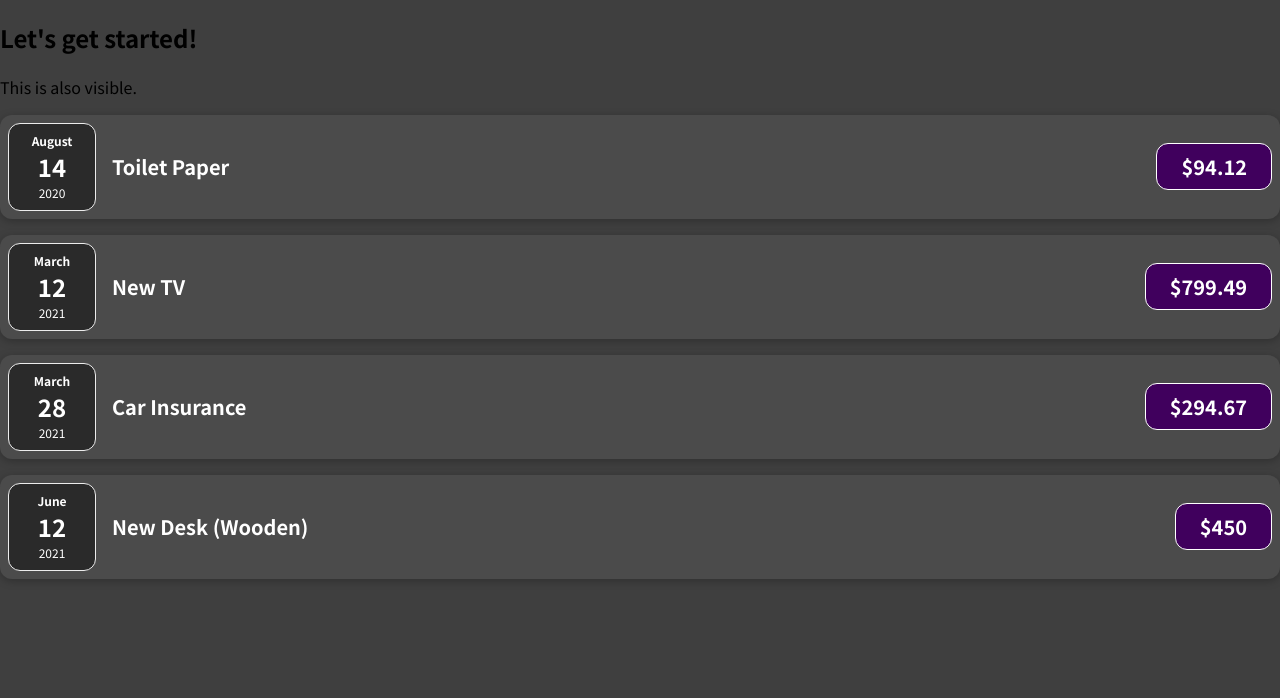
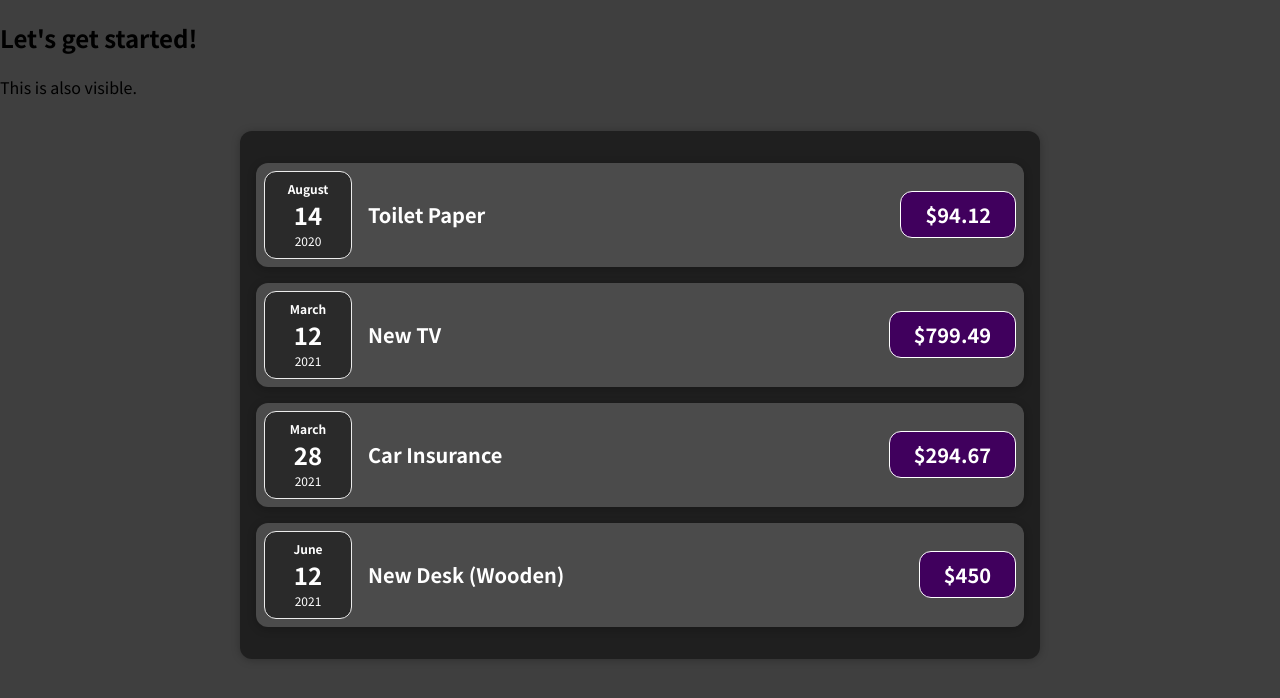
Before and after one commit to jeffjnunez/expense-tracker, a React (Create React App) app: page / in a window 1280 px wide. Shown: the top 698 px of the page. Built offline with nearby package versions, Linux system fonts and the light colour scheme; the HTML template or start-up script is replaced by a standard one.

Commit message:
038 - assignment1 - created Expenses component to wrap and map each ExpenseItem component

```diff
--- a/src/App.js
+++ b/src/App.js
@@ -1,7 +1,7 @@
-import ExpenseItem from './components/ExpenseItem';
+import Expenses from './components/Expenses';
 
 const App = () => {
-    const exp = [
+    const expenses = [
         {
             id: 'e1',
             title: 'Toilet Paper',
@@ -32,10 +32,7 @@
         <div>
             <h2>Let's get started!</h2>
             <p>This is also visible.</p>
-            <ExpenseItem id={exp[0].id} title={exp[0].title} amount={exp[0].amount} date={exp[0].date} />
-            <ExpenseItem id={exp[1].id} title={exp[1].title} amount={exp[1].amount} date={exp[1].date} />
-            <ExpenseItem id={exp[2].id} title={exp[2].title} amount={exp[2].amount} date={exp[2].date} />
-            <ExpenseItem id={exp[3].id} title={exp[3].title} amount={exp[3].amount} date={exp[3].date} />
+            <Expenses expenses={expenses} />
         </div>
     );
 }
--- /dev/null
+++ b/src/components/Expenses.css
@@ -0,0 +1,9 @@
+.expenses {
+    padding: 1rem;
+    background-color: rgb(31, 31, 31);
+    margin: 2rem auto;
+    width: 50rem;
+    max-width: 95%;
+    border-radius: 12px;
+    box-shadow: 0 1px 8px rgba(0, 0, 0, 0.25);
+}
--- /dev/null
+++ b/src/components/Expenses.js
@@ -0,0 +1,20 @@
+import ExpenseItem from './ExpenseItem';
+import './Expenses.css';
+
+const Expenses = ({ expenses }) => {
+    return (
+        <div className='expenses'>
+            {expenses.map(expItem => (
+                <ExpenseItem
+                    key={expItem.id}
+                    id={expItem.id}
+                    title={expItem.title}
+                    amount={expItem.amount}
+                    date={expItem.date}
+                />
+            ))}
+        </div>
+    );
+};
+
+export default Expenses;
```
